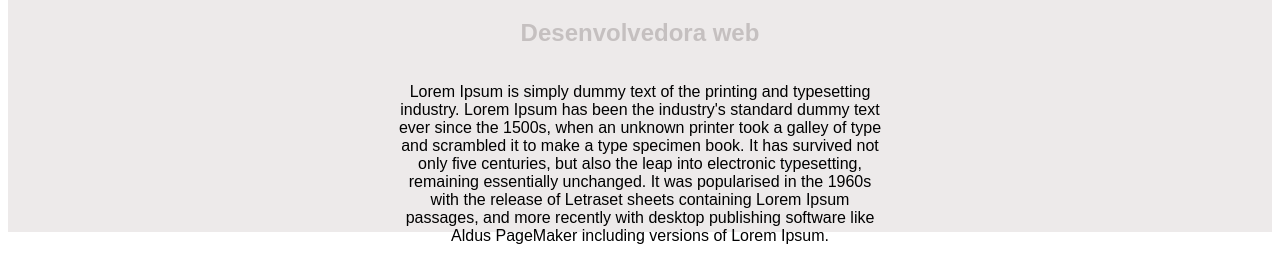
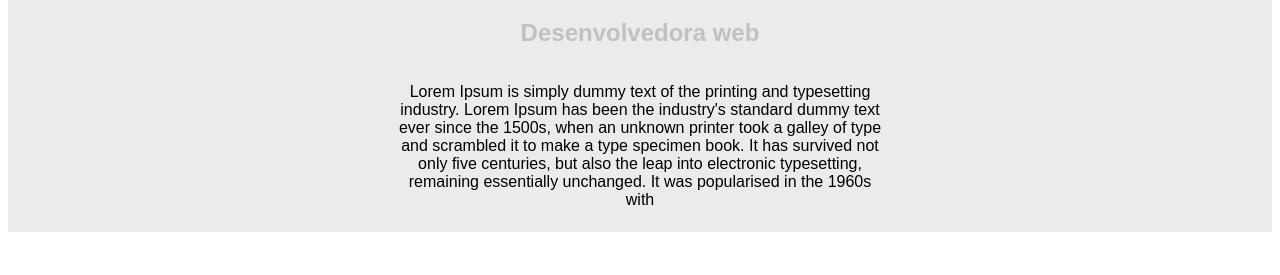
Before and after one commit to Beturba/Portifolio-, a plain HTML site: page Index.html in a window 1280 px wide. Shown: the part 453-728 px from the top of the page. Drawn offline with Linux system fonts and the light colour scheme; a web font is replaced by a local one.

Commit message:
arrumando portifolio

```diff
--- a/Index.html
+++ b/Index.html
@@ -39,7 +39,7 @@
 </figure>
       <h1 class="title">Beatriz Turba</h1>
       <h2 class="subtitle">Desenvolvedora web</h2>
-      <p class="intro">Lorem Ipsum is simply dummy text of the printing and typesetting industry. Lorem Ipsum has been the industry's standard dummy text ever since the 1500s, when an unknown printer took a galley of type and scrambled it to make a type specimen book. It has survived not only five centuries, but also the leap into electronic typesetting, remaining essentially unchanged. It was popularised in the 1960s with the release of Letraset sheets containing Lorem Ipsum passages, and more recently with desktop publishing software like Aldus PageMaker including versions of Lorem Ipsum.</p>
+      <p class="intro">Lorem Ipsum is simply dummy text of the printing and typesetting industry. Lorem Ipsum has been the industry's standard dummy text ever since the 1500s, when an unknown printer took a galley of type and scrambled it to make a type specimen book. It has survived not only five centuries, but also the leap into electronic typesetting, remaining essentially unchanged. It was popularised in the 1960s with  </p>
         </main>
 <section id="formacao" >
     <div class="conteudo">
```
